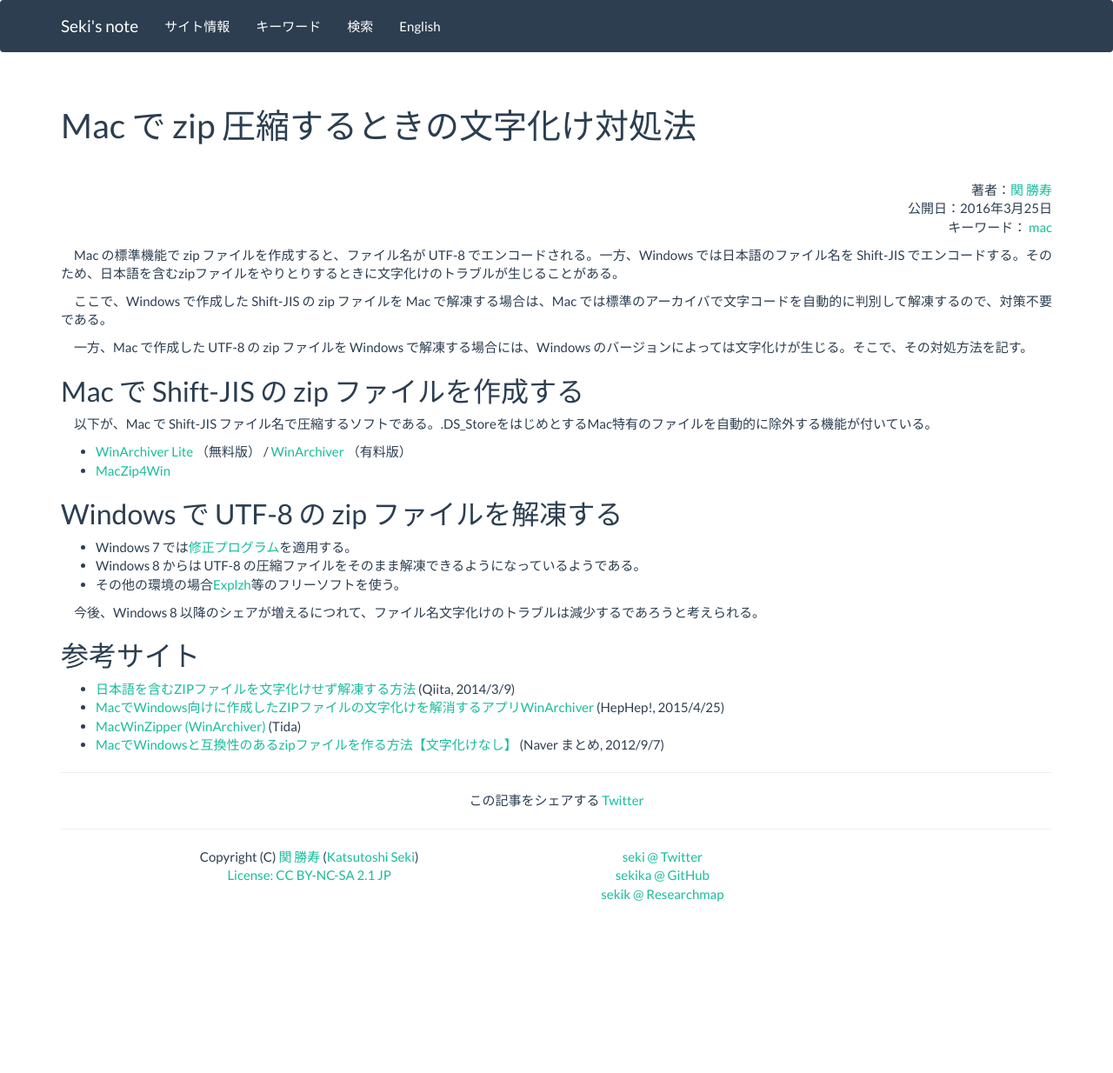
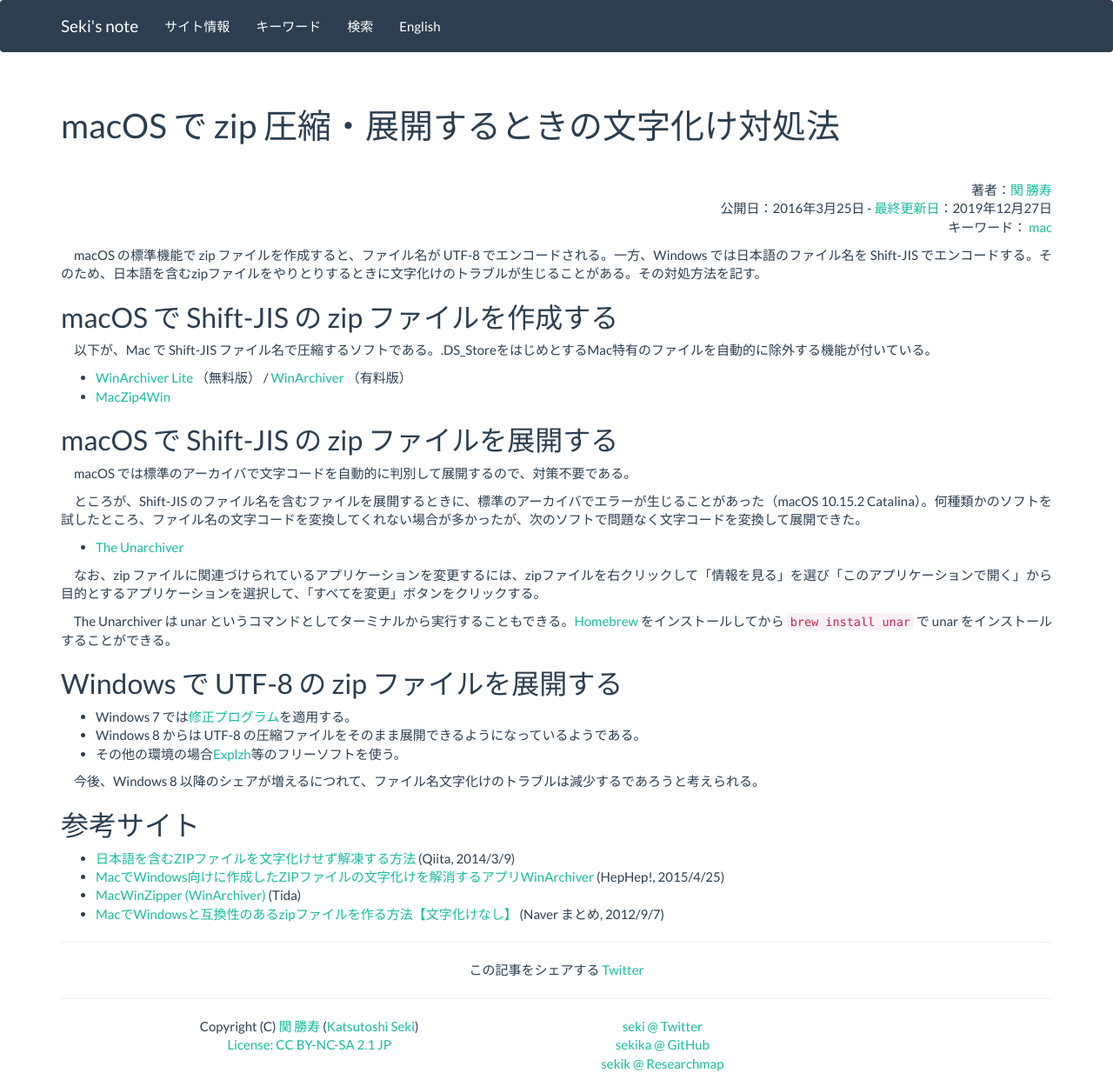
Before and after one commit to sekika/sekika.github.io, a Jekyll site: the page built from _posts/2016-03-25-MacZip.md, in a window 1280 px wide. Shown: the whole page at 87% size. Built offline with Jekyll 4.4.1, drawn with Linux system fonts in a browser that asks for light colours; nearby versions of some CDN libraries; comment, search, counter and statistics services are not loaded; before the commit the page ends 1039 px from its top, so only the background shows below that.

Commit message:
zipファイルの展開

```diff
--- a/_posts/2016-03-25-MacZip.md
+++ b/_posts/2016-03-25-MacZip.md
@@ -1,26 +1,35 @@
 ---
 layout: post
-title: Mac で zip 圧縮するときの文字化け対処法
+title: macOS で zip 圧縮・展開するときの文字化け対処法
 date: 2016-03-25 11:46:40 +0000
+update: 2019-12-27 13:03:53 +0000
 tag: mac
 ---
-Mac の標準機能で zip ファイルを作成すると、ファイル名が UTF-8 でエンコードされる。一方、Windows では日本語のファイル名を Shift-JIS でエンコードする。そのため、日本語を含むzipファイルをやりとりするときに文字化けのトラブルが生じることがある。
+macOS の標準機能で zip ファイルを作成すると、ファイル名が UTF-8 でエンコードされる。一方、Windows では日本語のファイル名を Shift-JIS でエンコードする。そのため、日本語を含むzipファイルをやりとりするときに文字化けのトラブルが生じることがある。その対処方法を記す。
 
-ここで、Windows で作成した Shift-JIS の zip ファイルを Mac で解凍する場合は、Mac では標準のアーカイバで文字コードを自動的に判別して解凍するので、対策不要である。
-
-一方、Mac で作成した UTF-8 の zip ファイルを Windows で解凍する場合には、Windows のバージョンによっては文字化けが生じる。そこで、その対処方法を記す。
-
-## Mac で Shift-JIS の zip ファイルを作成する
+## macOS で Shift-JIS の zip ファイルを作成する
 
 以下が、Mac で Shift-JIS ファイル名で圧縮するソフトである。.DS_StoreをはじめとするMac特有のファイルを自動的に除外する機能が付いている。
 
 - [WinArchiver Lite](https://itunes.apple.com/jp/app/winarchiver-lite/id414855915?l=en&mt=12) （無料版） / [WinArchiver](https://itunes.apple.com/jp/app/winarchiver/id413215883?l=ja&mt=12)  （有料版）
 - [MacZip4Win](http://ynomura.com/home/?page_id=116)
 
-## Windows で UTF-8 の zip ファイルを解凍する
+## macOS で Shift-JIS の zip ファイルを展開する
+
+macOS では標準のアーカイバで文字コードを自動的に判別して展開するので、対策不要である。
+
+ところが、Shift-JIS のファイル名を含むファイルを展開するときに、標準のアーカイバでエラーが生じることがあった（macOS 10.15.2 Catalina）。何種類かのソフトを試したところ、ファイル名の文字コードを変換してくれない場合が多かったが、次のソフトで問題なく文字コードを変換して展開できた。
+
+- [The Unarchiver](https://apps.apple.com/jp/app/the-unarchiver/id425424353?mt=12)
+
+なお、zip ファイルに関連づけられているアプリケーションを変更するには、zipファイルを右クリックして「情報を見る」を選び「このアプリケーションで開く」から目的とするアプリケーションを選択して、「すべてを変更」ボタンをクリックする。
+
+The Unarchiver は unar というコマンドとしてターミナルから実行することもできる。[Homebrew](https://brew.sh/index_ja) をインストールしてから `brew install unar` で unar をインストールすることができる。
+
+## Windows で UTF-8 の zip ファイルを展開する
 
 - Windows 7 では[修正プログラム](http://support.microsoft.com/kb/2704299/ja)を適用する。
-- Windows 8 からは UTF-8 の圧縮ファイルをそのまま解凍できるようになっているようである。
+- Windows 8 からは UTF-8 の圧縮ファイルをそのまま展開できるようになっているようである。
 - その他の環境の場合[Explzh](http://www.ponsoftware.com/)等のフリーソフトを使う。
 
 今後、Windows 8 以降のシェアが増えるにつれて、ファイル名文字化けのトラブルは減少するであろうと考えられる。
```
